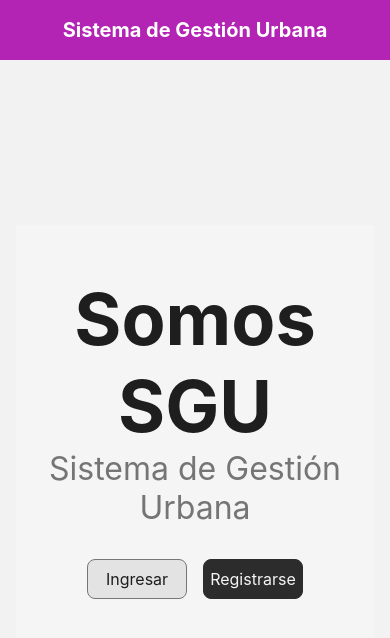
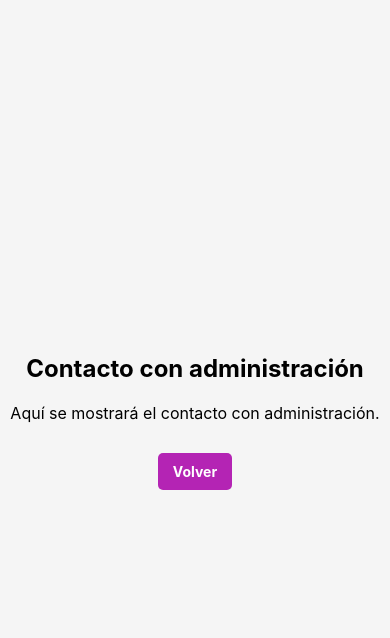
Before and after one commit to Juandoqg/SGU, a React Native app: screen /ContactoAdminScreen in a window 390 px wide. Shown: the top 638 px of the page. Built offline with nearby package versions, Linux system fonts and the light colour scheme.

Commit message:
Actualizacion

```diff
--- a/App.js
+++ b/App.js
@@ -5,6 +5,10 @@ import SignInScreen from './src/screens/SignInScreen';
 import SignUpScreen from './src/screens/SignUpScreen';
 import MainScreen from './src/screens/MainScreen';
 import SecondScreen from './src/screens/SecondScreen';
+import DetalleReporteScreen from './src/screens/DetalleReporteScreen';
+import EstadoSolicitudesScreen from './src/screens/EstadosSolicitudesScreen';
+import MapaInteractivoScreen from './src/screens/MapaInteractivoScreen';
+import ContactoAdminScreen from './src/screens/ContactoAdminScreen';
 const Stack = createNativeStackNavigator();
 
 const App = () => {
@@ -31,6 +35,26 @@ const App = () => {
           component={SecondScreen}
           options={{ headerShown: false }}
         />
+        <Stack.Screen
+          name="DetalleReporteScreen"
+          component={DetalleReporteScreen}
+          options={{ headerShown: false }}
+        />
+         <Stack.Screen
+          name="EstadoSolicitudesScreen"
+          component={EstadoSolicitudesScreen}
+          options={{ headerShown: false }}
+        />
+          <Stack.Screen
+          name="MapaInteractivoScreen"
+          component={MapaInteractivoScreen}
+          options={{ headerShown: false }}
+        />
+          <Stack.Screen
+          name="ContactoAdminScreen"
+          component={ContactoAdminScreen}
+          options={{ headerShown: false }}
+        />
 
       </Stack.Navigator>
     </NavigationContainer>
--- /dev/null
+++ b/src/screens/ContactoAdminScreen.js
@@ -0,0 +1,56 @@
+import React from 'react';
+import { View, Text, StyleSheet, TouchableOpacity } from 'react-native';
+import { useNavigation } from '@react-navigation/native';
+
+const ContactoAdminScreen = () => {
+  const navigation = useNavigation();
+
+  const handleBack = () => {
+    navigation.goBack(); // Volver a la pantalla anterior
+  };
+
+  return (
+    <View style={styles.container}>
+      <Text style={styles.title}>Contacto con administración</Text>
+      <Text style={styles.description}>
+        Aquí se mostrará el contacto con administración.
+      </Text>
+
+      {/* Agrega más contenido aquí según sea necesario */}
+      <TouchableOpacity style={styles.backButton} onPress={handleBack}>
+        <Text style={styles.backButtonText}>Volver</Text>
+      </TouchableOpacity>
+    </View>
+  );
+};
+
+const styles = StyleSheet.create({
+  container: {
+    flex: 1,
+    justifyContent: 'center',
+    alignItems: 'center',
+    backgroundColor: '#f5f5f5',
+  },
+  title: {
+    fontSize: 24,
+    fontWeight: 'bold',
+    marginBottom: 20,
+  },
+  description: {
+    fontSize: 16,
+    textAlign: 'center',
+    marginBottom: 30,
+  },
+  backButton: {
+    backgroundColor: '#b424b4',
+    paddingVertical: 10,
+    paddingHorizontal: 15,
+    borderRadius: 5,
+  },
+  backButtonText: {
+    color: '#fff',
+    fontWeight: 'bold',
+  },
+});
+
+export default ContactoAdminScreen;
--- /dev/null
+++ b/src/screens/DetalleReporteScreen.js
@@ -0,0 +1,56 @@
+import React from 'react';
+import { View, Text, StyleSheet, TouchableOpacity } from 'react-native';
+import { useNavigation } from '@react-navigation/native';
+
+const DetalleReporteScreen = () => {
+  const navigation = useNavigation();
+
+  const handleBack = () => {
+    navigation.goBack(); // Volver a la pantalla anterior
+  };
+
+  return (
+    <View style={styles.container}>
+      <Text style={styles.title}>Detalle del Reporte</Text>
+      <Text style={styles.description}>
+        Aquí se mostrará la información detallada del reporte seleccionado.
+      </Text>
+
+      {/* Agrega más contenido aquí según sea necesario */}
+      <TouchableOpacity style={styles.backButton} onPress={handleBack}>
+        <Text style={styles.backButtonText}>Volver</Text>
+      </TouchableOpacity>
+    </View>
+  );
+};
+
+const styles = StyleSheet.create({
+  container: {
+    flex: 1,
+    justifyContent: 'center',
+    alignItems: 'center',
+    backgroundColor: '#f5f5f5',
+  },
+  title: {
+    fontSize: 24,
+    fontWeight: 'bold',
+    marginBottom: 20,
+  },
+  description: {
+    fontSize: 16,
+    textAlign: 'center',
+    marginBottom: 30,
+  },
+  backButton: {
+    backgroundColor: '#b424b4',
+    paddingVertical: 10,
+    paddingHorizontal: 15,
+    borderRadius: 5,
+  },
+  backButtonText: {
+    color: '#fff',
+    fontWeight: 'bold',
+  },
+});
+
+export default DetalleReporteScreen;
--- /dev/null
+++ b/src/screens/EstadosSolicitudesScreen.js
@@ -0,0 +1,56 @@
+import React from 'react';
+import { View, Text, StyleSheet, TouchableOpacity } from 'react-native';
+import { useNavigation } from '@react-navigation/native';
+
+const EstadoSolicitudesScreen = () => {
+  const navigation = useNavigation();
+
+  const handleBack = () => {
+    navigation.goBack(); // Volver a la pantalla anterior
+  };
+
+  return (
+    <View style={styles.container}>
+      <Text style={styles.title}>Estado de Solicitudes</Text>
+      <Text style={styles.description}>
+        Aquí se mostrará la información de solicitudes.
+      </Text>
+
+      {/* Agrega más contenido aquí según sea necesario */}
+      <TouchableOpacity style={styles.backButton} onPress={handleBack}>
+        <Text style={styles.backButtonText}>Volver</Text>
+      </TouchableOpacity>
+    </View>
+  );
+};
+
+const styles = StyleSheet.create({
+  container: {
+    flex: 1,
+    justifyContent: 'center',
+    alignItems: 'center',
+    backgroundColor: '#f5f5f5',
+  },
+  title: {
+    fontSize: 24,
+    fontWeight: 'bold',
+    marginBottom: 20,
+  },
+  description: {
+    fontSize: 16,
+    textAlign: 'center',
+    marginBottom: 30,
+  },
+  backButton: {
+    backgroundColor: '#b424b4',
+    paddingVertical: 10,
+    paddingHorizontal: 15,
+    borderRadius: 5,
+  },
+  backButtonText: {
+    color: '#fff',
+    fontWeight: 'bold',
+  },
+});
+
+export default EstadoSolicitudesScreen;
--- /dev/null
+++ b/src/screens/MapaInteractivoScreen.js
@@ -0,0 +1,56 @@
+import React from 'react';
+import { View, Text, StyleSheet, TouchableOpacity } from 'react-native';
+import { useNavigation } from '@react-navigation/native';
+
+const MapaInteractivoScreen = () => {
+  const navigation = useNavigation();
+
+  const handleBack = () => {
+    navigation.goBack(); // Volver a la pantalla anterior
+  };
+
+  return (
+    <View style={styles.container}>
+      <Text style={styles.title}>Mapa interactivo</Text>
+      <Text style={styles.description}>
+        Aquí se mostrará el mapa interactivo.
+      </Text>
+
+      {/* Agrega más contenido aquí según sea necesario */}
+      <TouchableOpacity style={styles.backButton} onPress={handleBack}>
+        <Text style={styles.backButtonText}>Volver</Text>
+      </TouchableOpacity>
+    </View>
+  );
+};
+
+const styles = StyleSheet.create({
+  container: {
+    flex: 1,
+    justifyContent: 'center',
+    alignItems: 'center',
+    backgroundColor: '#f5f5f5',
+  },
+  title: {
+    fontSize: 24,
+    fontWeight: 'bold',
+    marginBottom: 20,
+  },
+  description: {
+    fontSize: 16,
+    textAlign: 'center',
+    marginBottom: 30,
+  },
+  backButton: {
+    backgroundColor: '#b424b4',
+    paddingVertical: 10,
+    paddingHorizontal: 15,
+    borderRadius: 5,
+  },
+  backButtonText: {
+    color: '#fff',
+    fontWeight: 'bold',
+  },
+});
+
+export default MapaInteractivoScreen;
--- a/src/screens/SecondScreen.js
+++ b/src/screens/SecondScreen.js
@@ -20,7 +20,20 @@ const SecondScreen = () => {
 
   const handlePressOption = (option) => {
     console.log(option); // Manejar la opción seleccionada
+    if (option === 'Detalle de reporte') {
+      navigation.navigate('DetalleReporteScreen'); // Redirigir a DetalleReporteScreen
+    }
+    if (option === 'Estado de solicitudes') {
+      navigation.navigate('EstadoSolicitudesScreen'); // Redirigir a DetalleReporteScreen
+    }
+    if (option === 'Mapa interactivo') {
+      navigation.navigate('MapaInteractivoScreen'); // Redirigir a DetalleReporteScreen
+    }
+    if (option === 'Contacto con administracion') {
+      navigation.navigate('ContactoAdminScreen'); // Redirigir a DetalleReporteScreen
+    }
   };
+
 
   return (
     <View style={styles.container}>
@@ -46,7 +59,7 @@ const SecondScreen = () => {
 
           {/* Botones para las opciones */}
           <View style={styles.buttonContainer}>
-            {['Detalle de reporte', 'Estado de solicitudes', 'Mapa interactivo', 'Contacto con administración', 'Información adicional'].map((option, index) => (
+            {['Detalle de reporte', 'Estado de solicitudes', 'Mapa interactivo', 'Contacto con administracion', 'Información adicional'].map((option, index) => (
               <TouchableOpacity
                 key={index}
                 style={styles.optionButton}
@@ -59,8 +72,6 @@ const SecondScreen = () => {
           </View>
         </View>
       </ScrollView>
-
-
     </View>
   );
 };
```
